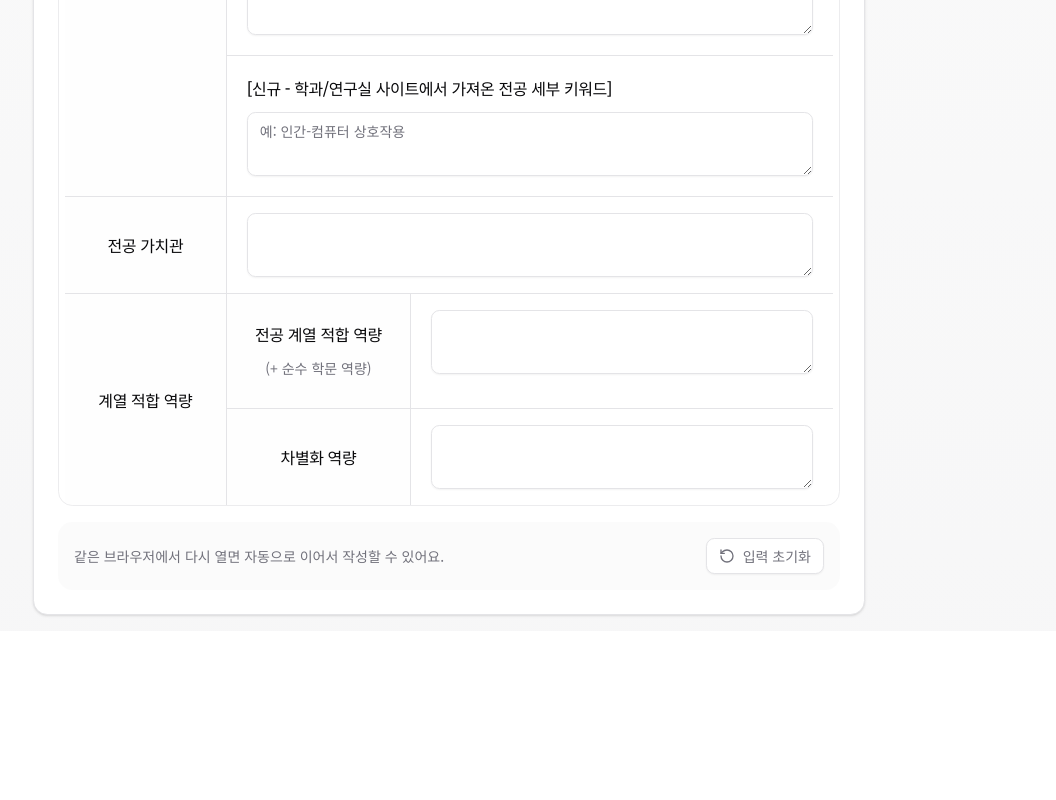
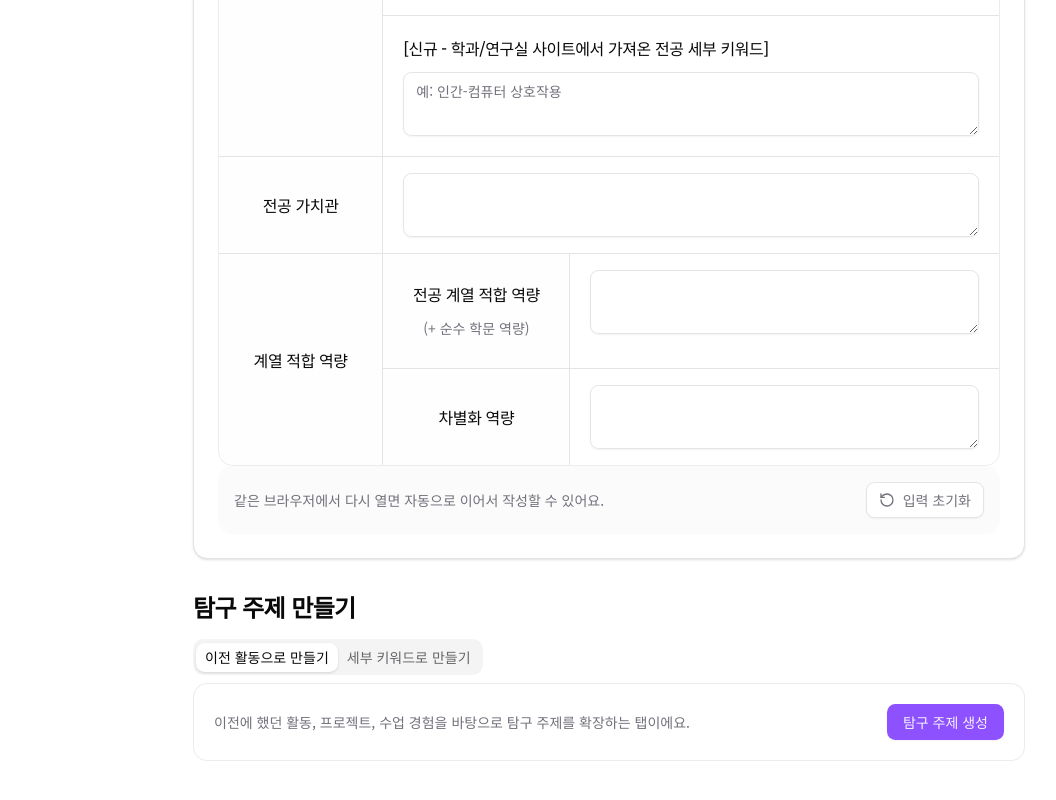
Before and after one commit to MEA-Co/MEA-Hub, a Next.js app: page /topics in a window 1280 px wide. Shown: the part 542-1342 px from the top of the page, without its empty margins (31-1087 px from the left). Before the commit the page ends 1173 px from the top, so only its background shows below. Built offline with nearby package versions, Linux system fonts and the light colour scheme.

Commit message:
feat: tabs

```diff
--- /dev/null
+++ b/app/topics/_components/TopicGenerationTabs.tsx
@@ -0,0 +1,56 @@
+import { Button } from '@/components/ui/button';
+import { Tabs, TabsContent, TabsList, TabsTrigger } from '@/components/ui/tabs';
+
+const TOPIC_TABS = [
+  {
+    value: 'previous-activity',
+    label: '이전 활동으로 만들기',
+    description:
+      '이전에 했던 활동, 프로젝트, 수업 경험을 바탕으로 탐구 주제를 확장하는 탭이에요.',
+  },
+  {
+    value: 'detail-keyword',
+    label: '세부 키워드로 만들기',
+    description:
+      '재료함에 모아둔 전공 세부 키워드를 바탕으로 탐구 주제를 구성하는 탭이에요.',
+  },
+] as const;
+
+export default function TopicGenerationTabs() {
+  return (
+    <section className="w-full space-y-4">
+      <div className="space-y-1.5">
+        <h2 className="text-xl font-semibold tracking-tight md:text-2xl">
+          탐구 주제 만들기
+        </h2>
+      </div>
+
+      <Tabs defaultValue={TOPIC_TABS[0].value} className="w-full">
+        <TabsList>
+          {TOPIC_TABS.map((tab) => (
+            <TabsTrigger key={tab.value} value={tab.value}>
+              {tab.label}
+            </TabsTrigger>
+          ))}
+        </TabsList>
+
+        {TOPIC_TABS.map((tab) => (
+          <TabsContent
+            key={tab.value}
+            value={tab.value}
+            className="rounded-xl border border-border/70 bg-background p-4 md:p-5"
+          >
+            <div className="flex flex-col gap-4 md:flex-row md:items-center md:justify-between">
+              <p className="text-sm leading-6 text-muted-foreground">
+                {tab.description}
+              </p>
+              <Button type="button" className="w-full md:w-auto">
+                탐구 주제 생성
+              </Button>
+            </div>
+          </TabsContent>
+        ))}
+      </Tabs>
+    </section>
+  );
+}
--- a/app/topics/_components/TopicsInputTable.tsx
+++ b/app/topics/_components/TopicsInputTable.tsx
@@ -196,13 +196,12 @@
   }
 
   return (
-    <Card className="max-w-[52rem]">
+    <Card className="w-full">
       <CardHeader className="gap-2 px-4 pb-0 sm:px-6">
         <div className="flex flex-col gap-3 md:flex-row md:items-start md:justify-between">
           <div className="space-y-1.5">
             <CardTitle className="text-xl md:text-2xl">재료함</CardTitle>
           </div>
-
           <div className="flex items-center gap-2 text-xs text-muted-foreground md:text-sm">
             <SaveIcon className="size-3.5 md:size-4" />
             <span>
@@ -212,9 +211,9 @@
         </div>
       </CardHeader>
 
-      <CardContent className="space-y-4 px-4 pt-4 sm:px-6">
+      <CardContent>
         <div className="overflow-hidden rounded-xl border border-border/70">
-          <Table className="mx-auto w-[clamp(22.5rem,92vw,48rem)] min-w-[22.5rem] max-w-[48rem] table-fixed border-collapse">
+          <Table className="w-full">
             <colgroup>
               <col className="w-[24%] md:w-[21%]" />
               <col className="w-[28%] md:w-[24%]" />
--- a/app/topics/page.tsx
+++ b/app/topics/page.tsx
@@ -3,30 +3,23 @@
 
 import { Button } from '@/components/ui/button';
 
+import TopicGenerationTabs from './_components/TopicGenerationTabs';
 import TopicsInputTable from './_components/TopicsInputTable';
 
 export default function TopicsPage() {
   return (
-    <main className="min-h-screen bg-[linear-gradient(180deg,rgba(250,250,250,1)_0%,rgba(244,244,245,0.75)_100%)] px-4 py-4">
-      <div className="mx-auto flex w-full max-w-6xl flex-col gap-8">
-        <div className="flex items-start">
-          <Button asChild size="lg" variant="ghost">
-            <Link href="/">
-              <ChevronLeft />
-              <HomeIcon />
-            </Link>
-          </Button>
+    <main className="px-4 py-16 w-full max-w-[1280px] flex flex-col items-center">
+      <section className="w-full max-w-[52rem] flex flex-col items-center">
+        <div className="flex w-full">
+          <h1 className="text-3xl font-semibold tracking-tight">
+            탐구 주제 추천
+          </h1>
         </div>
-
-        <section>
-          <div>
-            <h1 className="text-3xl font-semibold tracking-tight">
-              탐구 주제 추천
-            </h1>
-          </div>
-        </section>
-        <TopicsInputTable />
-      </div>
+        <div className="flex w-full flex-col gap-8 items-center mt-8">
+          <TopicsInputTable />
+          <TopicGenerationTabs />
+        </div>
+      </section>
     </main>
   );
 }
--- /dev/null
+++ b/components/ui/tabs.tsx
@@ -0,0 +1,91 @@
+'use client';
+
+import * as React from 'react';
+import { cva, type VariantProps } from 'class-variance-authority';
+import { Tabs as TabsPrimitive } from 'radix-ui';
+
+import { cn } from '@/lib/utils';
+
+function Tabs({
+  className,
+  orientation = 'horizontal',
+  ...props
+}: React.ComponentProps<typeof TabsPrimitive.Root>) {
+  return (
+    <TabsPrimitive.Root
+      data-slot="tabs"
+      data-orientation={orientation}
+      orientation={orientation}
+      className={cn(
+        'group/tabs flex gap-2 data-[orientation=horizontal]:flex-col',
+        className,
+      )}
+      {...props}
+    />
+  );
+}
+
+const tabsListVariants = cva(
+  'group/tabs-list inline-flex w-fit items-center justify-center rounded-lg p-[3px] text-muted-foreground group-data-[orientation=horizontal]/tabs:h-9 group-data-[orientation=vertical]/tabs:h-fit group-data-[orientation=vertical]/tabs:flex-col data-[variant=line]:rounded-none',
+  {
+    variants: {
+      variant: {
+        default: 'bg-muted',
+        line: 'gap-1 bg-transparent',
+      },
+    },
+    defaultVariants: {
+      variant: 'default',
+    },
+  },
+);
+
+function TabsList({
+  className,
+  variant = 'default',
+  ...props
+}: React.ComponentProps<typeof TabsPrimitive.List> &
+  VariantProps<typeof tabsListVariants>) {
+  return (
+    <TabsPrimitive.List
+      data-slot="tabs-list"
+      data-variant={variant}
+      className={cn(tabsListVariants({ variant }), className)}
+      {...props}
+    />
+  );
+}
+
+function TabsTrigger({
+  className,
+  ...props
+}: React.ComponentProps<typeof TabsPrimitive.Trigger>) {
+  return (
+    <TabsPrimitive.Trigger
+      data-slot="tabs-trigger"
+      className={cn(
+        "relative inline-flex h-[calc(100%-1px)] flex-1 items-center justify-center gap-1.5 rounded-md border border-transparent px-2 py-1 text-sm font-medium whitespace-nowrap text-foreground/60 transition-all group-data-[orientation=vertical]/tabs:w-full group-data-[orientation=vertical]/tabs:justify-start hover:text-foreground focus-visible:border-ring focus-visible:ring-[3px] focus-visible:ring-ring/50 focus-visible:outline-1 focus-visible:outline-ring disabled:pointer-events-none disabled:opacity-50 group-data-[variant=default]/tabs-list:data-[state=active]:shadow-sm group-data-[variant=line]/tabs-list:data-[state=active]:shadow-none dark:text-muted-foreground dark:hover:text-foreground [&_svg]:pointer-events-none [&_svg]:shrink-0 [&_svg:not([class*='size-'])]:size-4",
+        'group-data-[variant=line]/tabs-list:bg-transparent group-data-[variant=line]/tabs-list:data-[state=active]:bg-transparent dark:group-data-[variant=line]/tabs-list:data-[state=active]:border-transparent dark:group-data-[variant=line]/tabs-list:data-[state=active]:bg-transparent',
+        'data-[state=active]:bg-background data-[state=active]:text-foreground dark:data-[state=active]:border-input dark:data-[state=active]:bg-input/30 dark:data-[state=active]:text-foreground',
+        'after:absolute after:bg-foreground after:opacity-0 after:transition-opacity group-data-[orientation=horizontal]/tabs:after:inset-x-0 group-data-[orientation=horizontal]/tabs:after:bottom-[-5px] group-data-[orientation=horizontal]/tabs:after:h-0.5 group-data-[orientation=vertical]/tabs:after:inset-y-0 group-data-[orientation=vertical]/tabs:after:-right-1 group-data-[orientation=vertical]/tabs:after:w-0.5 group-data-[variant=line]/tabs-list:data-[state=active]:after:opacity-100',
+        className,
+      )}
+      {...props}
+    />
+  );
+}
+
+function TabsContent({
+  className,
+  ...props
+}: React.ComponentProps<typeof TabsPrimitive.Content>) {
+  return (
+    <TabsPrimitive.Content
+      data-slot="tabs-content"
+      className={cn('flex-1 outline-none', className)}
+      {...props}
+    />
+  );
+}
+
+export { Tabs, TabsList, TabsTrigger, TabsContent, tabsListVariants };
--- a/package.json
+++ b/package.json
@@ -17,6 +17,7 @@
     "clsx": "^2.1.1",
     "lucide-react": "^0.540.0",
     "next": "^16.2.6",
+    "radix-ui": "^1.4.3",
     "react": "19.2.5",
     "react-dom": "19.2.5",
     "tailwind-merge": "^3.3.1"
```
Also changed, not shown: 1 other file (tests, documents, lock files or other folders).
